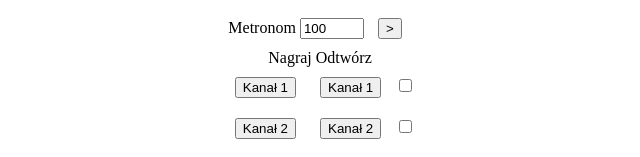
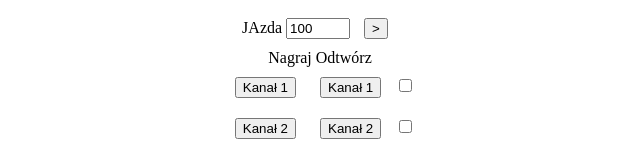
Before and after one commit to VVr0nq/JavaScriptLab, a plain HTML site: page Lab3/lab3.html in a window 1280 px wide. Shown: the top 157 px of the page, without its empty margins (320-960 px from the left). Drawn offline with Linux system fonts and the light colour scheme.

Commit message:
jhazdunia

```diff
--- a/Lab3/lab3.html
+++ b/Lab3/lab3.html
@@ -8,7 +8,7 @@
 <body>
     <div class="record" style="text-align: center;">
         <div>
-            <span>Metronom</span>
+            <span>JAzda</span>
             <input type="number" id="bpm" min="1" max="300" value="100">
             <button id="metronom">></button>
         </div>
```
